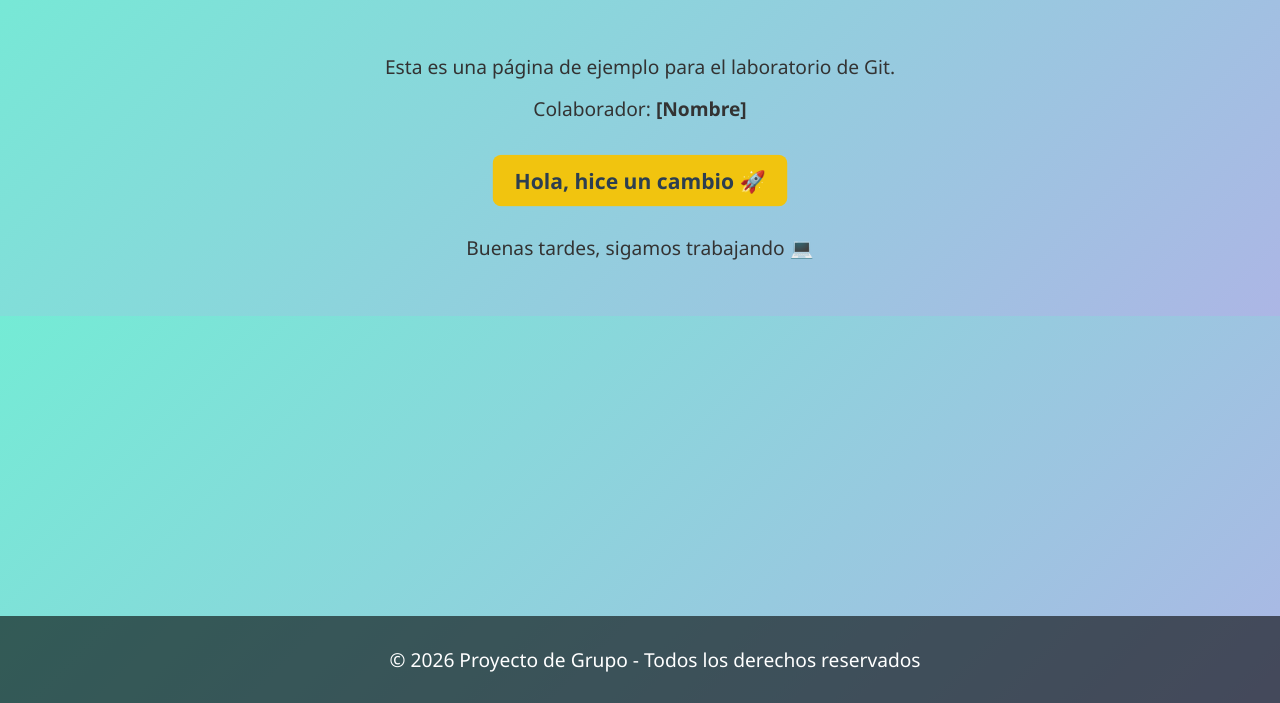
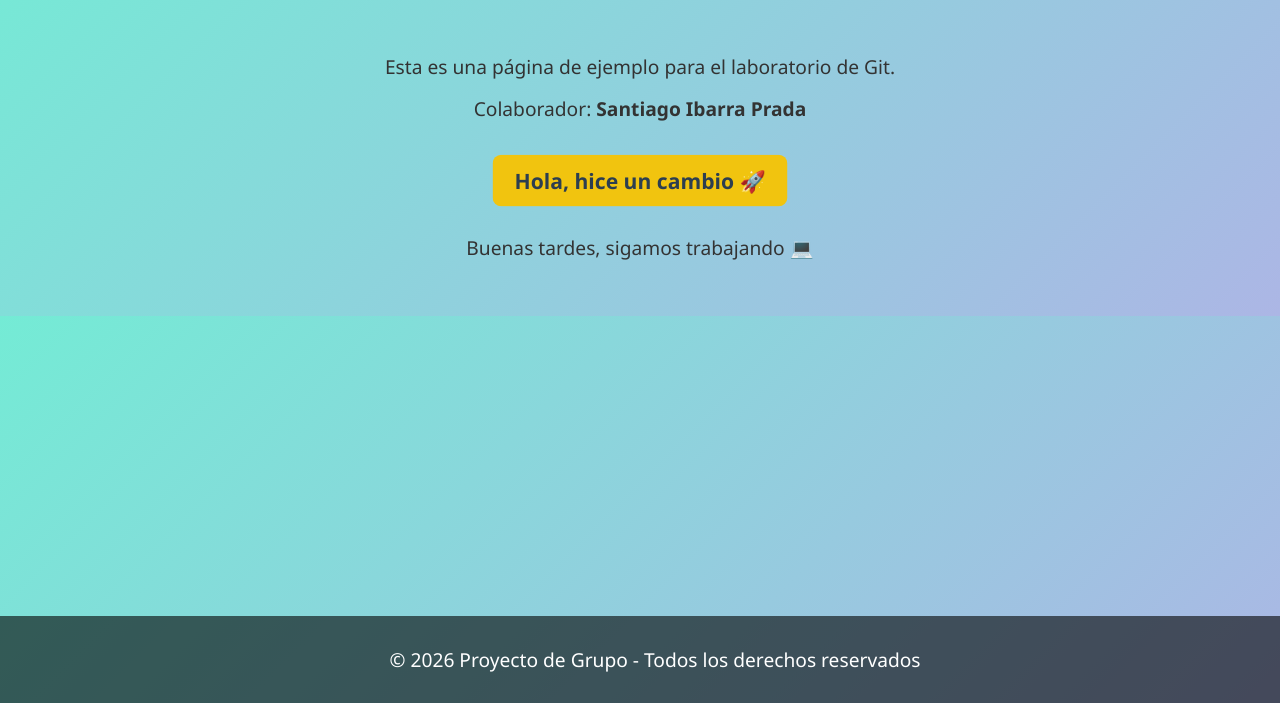
Before and after one commit to P1p2gamer26/Proyecto_Grupo_Desarrollo_Software, a plain HTML site: page Src/index.html in a window 1280 px wide. Shown: the part 97-800 px from the top of the page. Drawn offline with Linux system fonts and the light colour scheme.

Commit message:
Agrega nombre de colaborador en index.html

```diff
--- a/Src/index.html
+++ b/Src/index.html
@@ -63,7 +63,7 @@
   </header>
   <main>
     <p>Esta es una página de ejemplo para el laboratorio de Git.</p>
-    <p>Colaborador: <strong>[Nombre]</strong></p>
+    <p>Colaborador: <strong>Santiago Ibarra Prada</strong></p>
     <p class="cambio">Hola, hice un cambio 🚀</p>
     <p id="mensaje"></p>
   </main>
```
